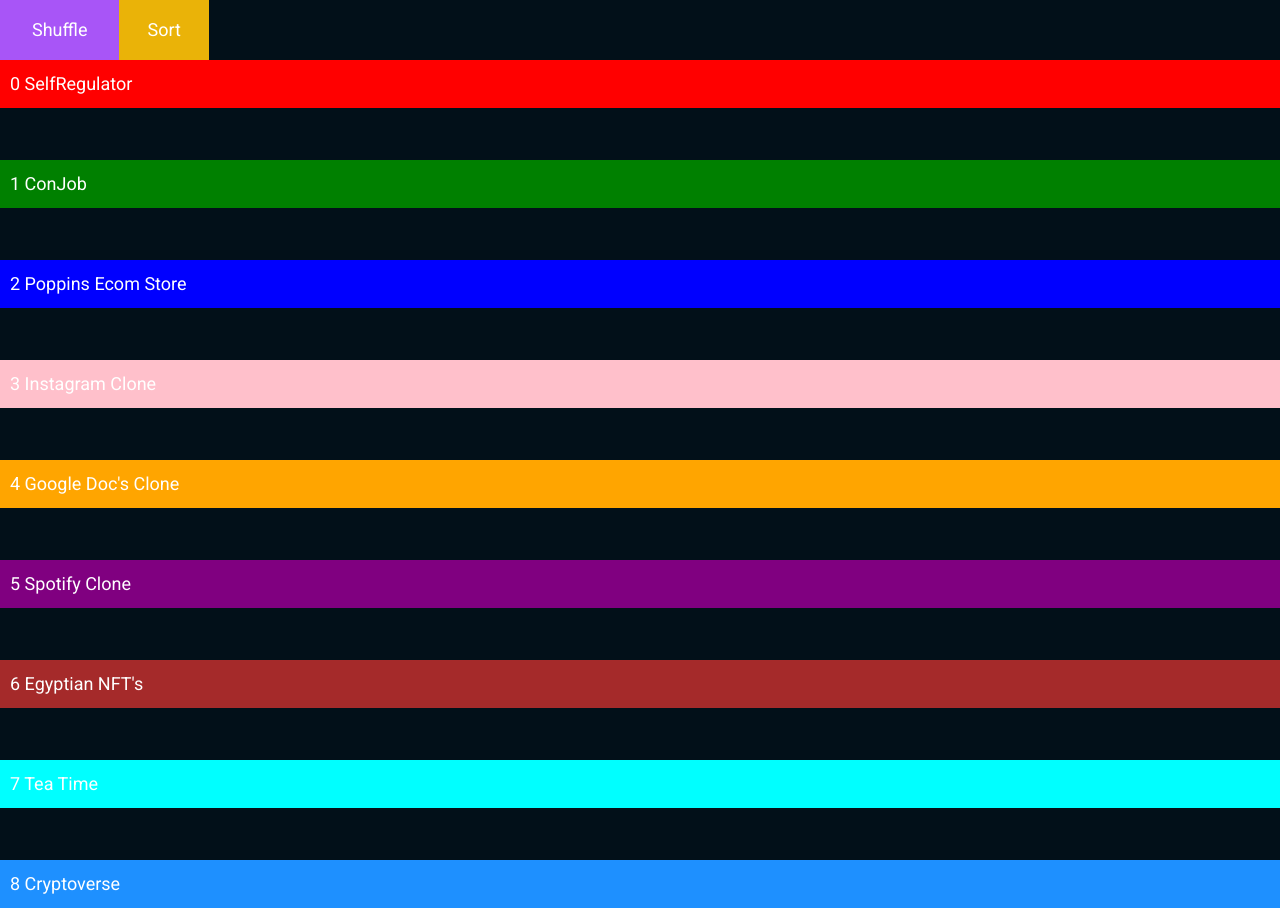
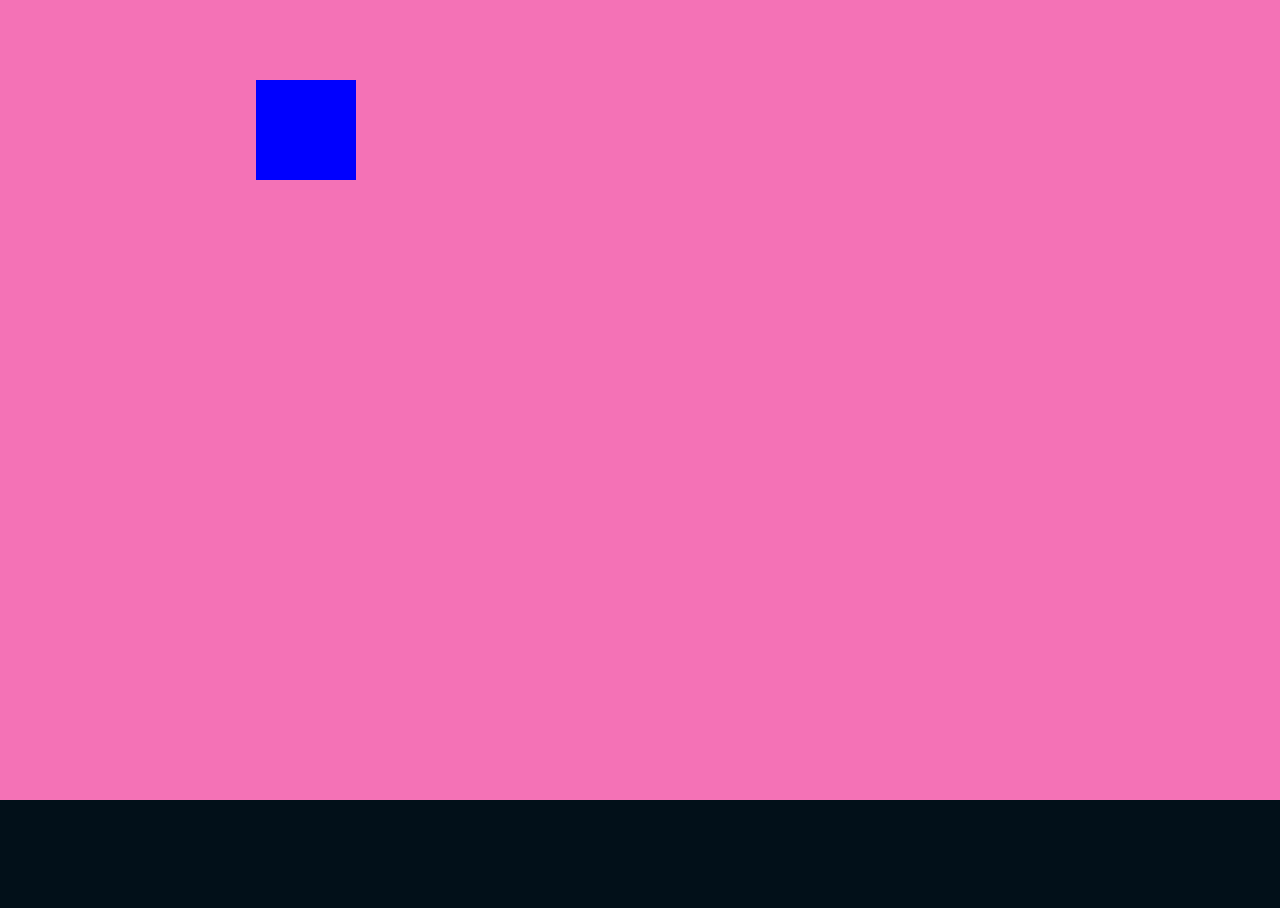
Before and after one commit to JamesPrenticez/nextjs-old-portfolio, a Next.js app: page / in a window 1280 px wide. After the commit the page ends 800 px from the top, so only its background shows below. Built offline with nearby package versions, Linux system fonts and the light colour scheme.

Commit message:
FirstLastInvertPlay a card

```diff
--- /dev/null
+++ b/components/Card.jsx
@@ -0,0 +1,61 @@
+import React, {useLayoutEffect, useRef, useState} from 'react';
+import { animate } from 'popmotion'
+
+function Card() {
+  const [move, setMove] = useState(false)
+  const ref = useRef(null)
+  const lastBounds = useRef(null)
+
+  function getInvertedTransform(startBounds, endBounds) {
+    return {
+      x: startBounds.x - endBounds.x,
+      y: startBounds.y - endBounds.y,
+      scaleX: startBounds.width / endBounds.width,
+      scaleY: startBounds.height / endBounds.height,
+    }
+  }
+
+  useLayoutEffect(() => {
+    const bounds = ref.current.getBoundingClientRect()
+    if (lastBounds.current) {
+      const invertedTransform = getInvertedTransform(lastBounds.current, bounds)
+      animate({
+        from: invertedTransform,
+        to: { x: 0, y: 0, scaleX: 1, scaleY: 1 },
+        duration: 800,
+        onUpdate: (transform) => {
+          const { x, y, scaleX, scaleY } = transform
+          const translate = `translate(${x}px, ${y}px)`
+          const scale = `scale(${scaleX}, ${scaleY})`
+          ref.current.style.transform = `${translate} ${scale}`
+        },
+      })
+    }
+    lastBounds.current = bounds
+  }, [move])
+
+
+  return (
+  <div className='w-full h-screen flex justify-center items-center bg-pink-400'>
+    <div className='w-[60vw] h-[80vh] flex'
+      style={{justifyContent: move ? 'flex-end' : 'flex-start',}}
+      >
+      {/* Box */}
+      <div
+        id= "box"
+        ref= {ref}
+        onClick={() => setMove((bool) => !bool)}
+        style={{
+          display: 'flex',
+          width: 100,
+          height: 100,
+          background: 'blue',
+        }}
+      >
+      </div>
+    </div>
+  </div>
+  );
+}
+
+export default Card;
--- a/components/Grid.jsx
+++ /dev/null
@@ -1,22 +0,0 @@
-import React from 'react';
-import { projects } from '../data';
-
-function Grid() {
-  return (
-    <div className='w-[60vw] h-[80vh]'>
-      <div className='grid sm:grid-cols-1 md:grid-cols-2 lg:grid-cols-3 sm:grid-rows-9 md:grid-rows-5 lg:grid-rows-3 h-full gap-8 rounded-sm'>
-        {projects.map((project, index) => (
-          //Card
-          <div
-            key={index}
-            className='border border-white rounded-sm p-4 cursor-pointer '
-          >
-            <p className=''>{project.title}</p>
-          </div>
-        ))}
-      </div>
-    </div>
-  );
-}
-
-export default Grid;
--- a/components/List.jsx
+++ b/components/List.jsx
@@ -1,16 +1,25 @@
 import { projects } from '../data';
-import React, { useRef, useState } from 'react';
+import React, { useEffect, useRef, useState } from 'react';
 
 function List() {
   const cardRef = useRef([])
   //const [data, setData] = useState(['1', '2', '3', '4', '5']
   const [data, setData] = useState(projects) //arry of objects
 
+  //Dynamically append our mapped cards onto a useRef array.
+  //Accessed through cardRef.current[i]
+  //We need this to track the location of each card on the DOM in order for out CSS grid transitions to have a path eg. 1,1 => 1,2
+  useEffect(() => {
+    cardRef.current = cardRef.current.slice(0, data.length);
+  }, [cardRef, data]);
+
   const shuffle = () => {
     let list = data
     let i = list.length -1, randomI, currentPos, randomPos
-    //While there remains elements to shuffle... works top back to 0 index
-    while(i >= 1){
+
+    //While there remains elements to shuffle...works backwards 8 => 1
+    while(i > 0){
+      //console.log(list[i])
       randomI = Math.ceil(Math.random() * i--)
 
       //Find a pair to swap
@@ -21,29 +30,64 @@
       list[i].position = randomPos//assign the new position
       list[randomI].position = currentPos//assign the old index to the element it got swapped with
     }
-    //update state
+    //update state with position and sort
     let newList = list.map(p => p.id == list[i].id ? {...p, position: list[i].position} : p)
     setData(newList)
   }
 
-  const sort = () => {
-    console.log('sort')
-  }
+  // const sortById = () => {
+  //   let list = data
+  //   let i = list.length -1, currentPos, updatedPos
+  //   let sortedList = list.sort((a, b) => a.position > b.position ? 1 : -1)
+
+  //   while(i>1){
+  //     //Find a pair to swap
+  //     currentPos = list[i].position //current position in array
+  //     // match to sorted list
+  //   }
+  //   sortedList.map(p => p.id == list[i].id ? {...p, position: list[i].position} : p)
+  //   console.log(sortedList)
+  // }
+
+  let matrix = [
+    [1,1], [1,2], [1,3],
+    [2,1], [2,2], [2,3],
+    [3,1], [3,2], [3,3],
+  ]
 
   return (
   <>
+    <div className='w-full flex justify-center bg-gray-800'>
+      <button type="button" className='px-7 py-4 bg-yellow-500' onClick={() => sortById()}>SortById</button>
       <button type="button" className='px-8 py-4 bg-purple-500' onClick={() => shuffle()}>Shuffle</button>
-    <button type="button" className='px-7 py-4 bg-yellow-500' onClick={() => sort()}>Sort</button>
+      <button type="button" className='px-8 py-4 bg-purple-500' onClick={() => flip()}>Shuffle</button>
+    </div>
 
+    <div className='w-full h-screenNav flex justify-center items-center bg-black-100'>
+      <div className='w-[60vw] h-[80vh]'>
+        <div className='grid sm:grid-cols-1 md:grid-cols-2 lg:grid-cols-3 sm:grid-rows-9 md:grid-rows-5 lg:grid-rows-3 h-full gap-8 rounded-sm'>
           {data.map((item, i) => (
             <div
                 id={item.id}
                 key={i}
-          style={{width: '100%', backgroundColor: `${item.color}`, padding: "10px", marginTop: `${item.position}00px`, position:'absolute', transition: 'all 0.9s ease-out'}}
+                ref={element => cardRef.current[i] = element}
+                style={{
+                  width: '100%',
+                  padding: "10px",
+                  transition: 'all 0.9s ease-out',
+                  //position:'absolute',
+                  //marginTop: `${item.position}0px`,
+                  backgroundColor: `${item.color}`,
+                  gridColStart: `${matrix[item.position][0]}`,
+                  gridRowStart: `${matrix[item.position][1]}`,
+                }}
             >
-        {item.position + " " + item.title}
+              {item.id + " " + item.title}
             </div>
             ))}
+        </div>
+      </div>
+    </div>
   </>
   )
 }
@@ -52,3 +96,8 @@
 
 // https://stackoverflow.com/questions/54633690/how-can-i-use-multiple-refs-for-an-array-of-elements-with-hooks
 // https://stackoverflow.com/questions/1129216/sort-array-of-objects-by-string-property-value
+
+// Grid properties are not directly animatable.
+// To animate between them, you must save their visual state before the change (width, height, absolute position with regards to the viewport)
+// make the change to the properties, then animate from the saved values to the new values. This sort of transition commonly is called the FLIP technique.
+// Flip technique in React https://souporserious.com/build-a-simple-flip-animation-in-react/
--- a/package.json
+++ b/package.json
@@ -9,6 +9,7 @@
   },
   "dependencies": {
     "next": "12.0.8",
+    "popmotion": "^11.0.3",
     "react": "17.0.2",
     "react-dom": "17.0.2"
   },
--- a/pages/index.js
+++ b/pages/index.js
@@ -1,5 +1,6 @@
 import Head from 'next/head'
-import List from '../components/List'
+//import List from '../components/List'
+import Card from '../components/Card'
 
 // import Footer from '../components/Footer'
 // import Main from '../components/Main'
@@ -14,7 +15,8 @@
 
       {/* <Main />
       <Footer/> */}
-      <List />
+      {/* <List /> */}
+      <Card />
 
     </>
   )
```
Also changed, not shown: 1 other file (tests, documents, lock files or other folders). Lines whose indentation alone changed are shown as unchanged.
